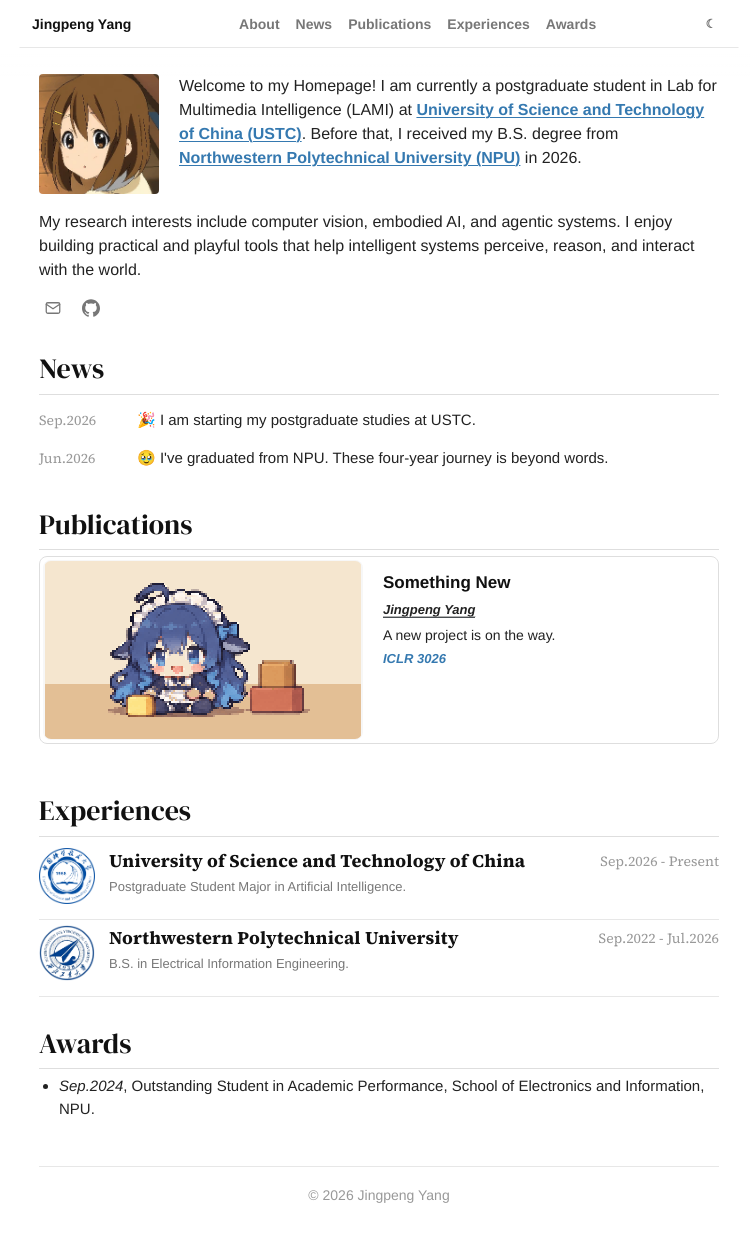
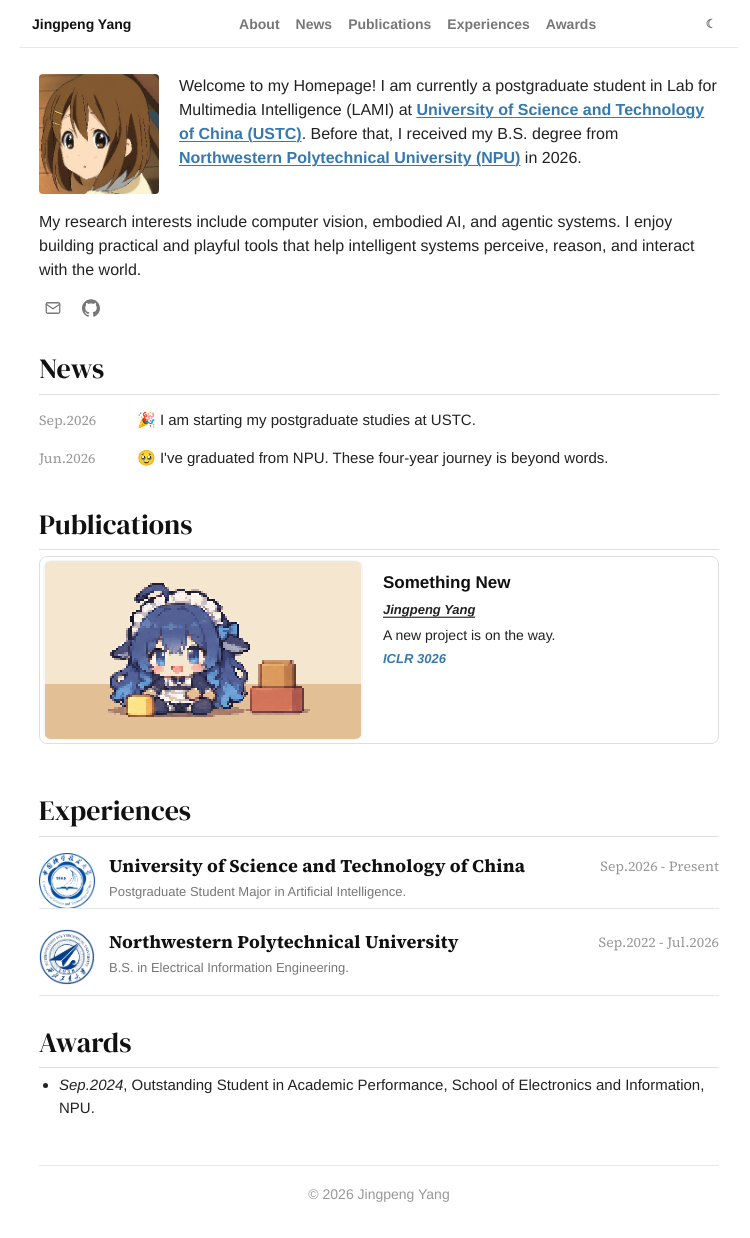
Before and after one commit to NANASUK3/NANASUK3.github.io, a Jekyll site: the page built from _pages/about.md, in a window 1280 px wide and 1238 px high. Shown: the whole window, without its empty margins (261-1011 px from the left). Built offline with Jekyll 4.4.1, drawn with Linux system fonts in a browser that asks for light colours.

Commit message:
Align experience logo separators

```diff
--- a/assets/css/home-template.css
+++ b/assets/css/home-template.css
@@ -808,7 +808,22 @@ body.home-template a:focus-visible {
   grid-template-columns: 1fr auto;
   column-gap: 16px;
   align-items: start;
-  padding: 5px 0 15px;
+  /* Keep the separator centered between adjacent school logos. */
+  padding: 10px 0;
+  border-bottom: 0;
+  position: relative;
+}
+
+.home-template .experience-item:not(:last-child)::after {
+  content: "";
+  position: absolute;
+  right: 0;
+  bottom: 10px;
+  left: 0;
+  border-bottom: 1px solid var(--home-border-soft);
+}
+
+.home-template .experience-item:last-child {
   border-bottom: 1px solid var(--home-border-soft);
 }
 
```
